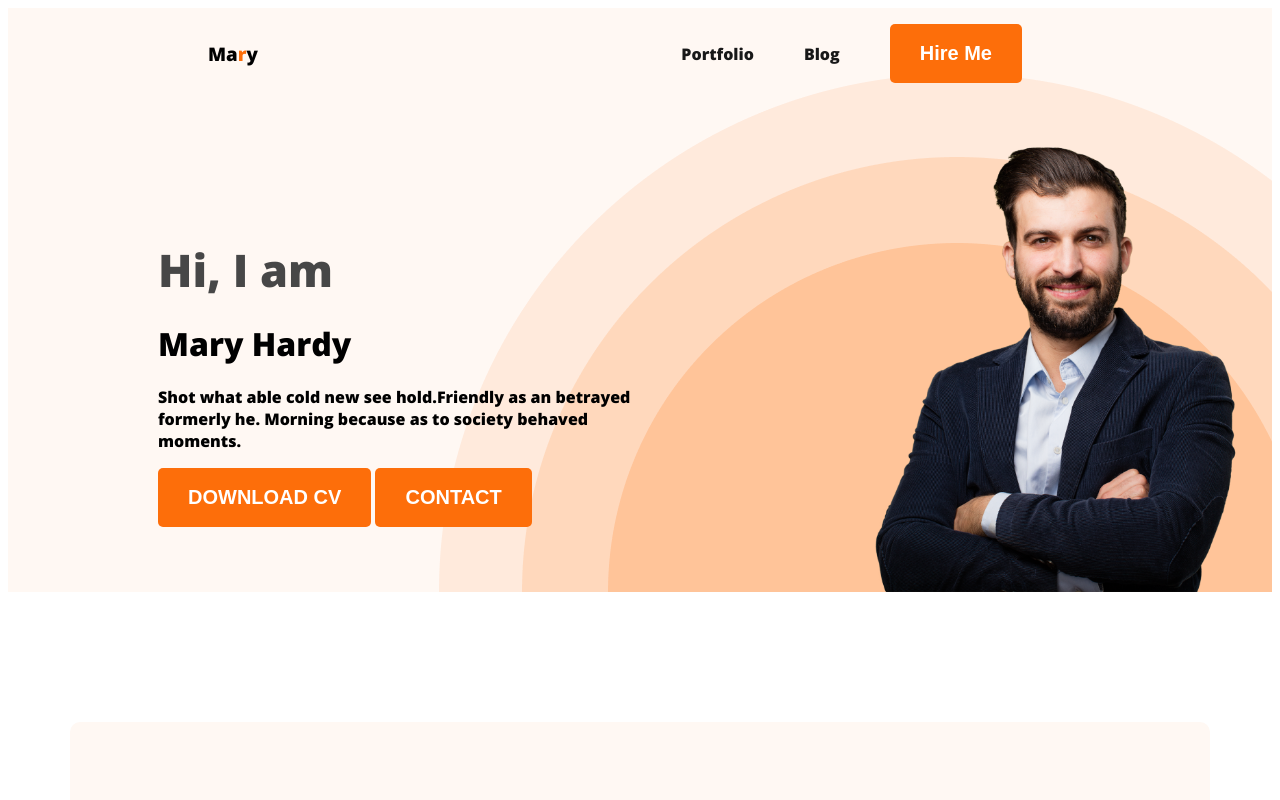
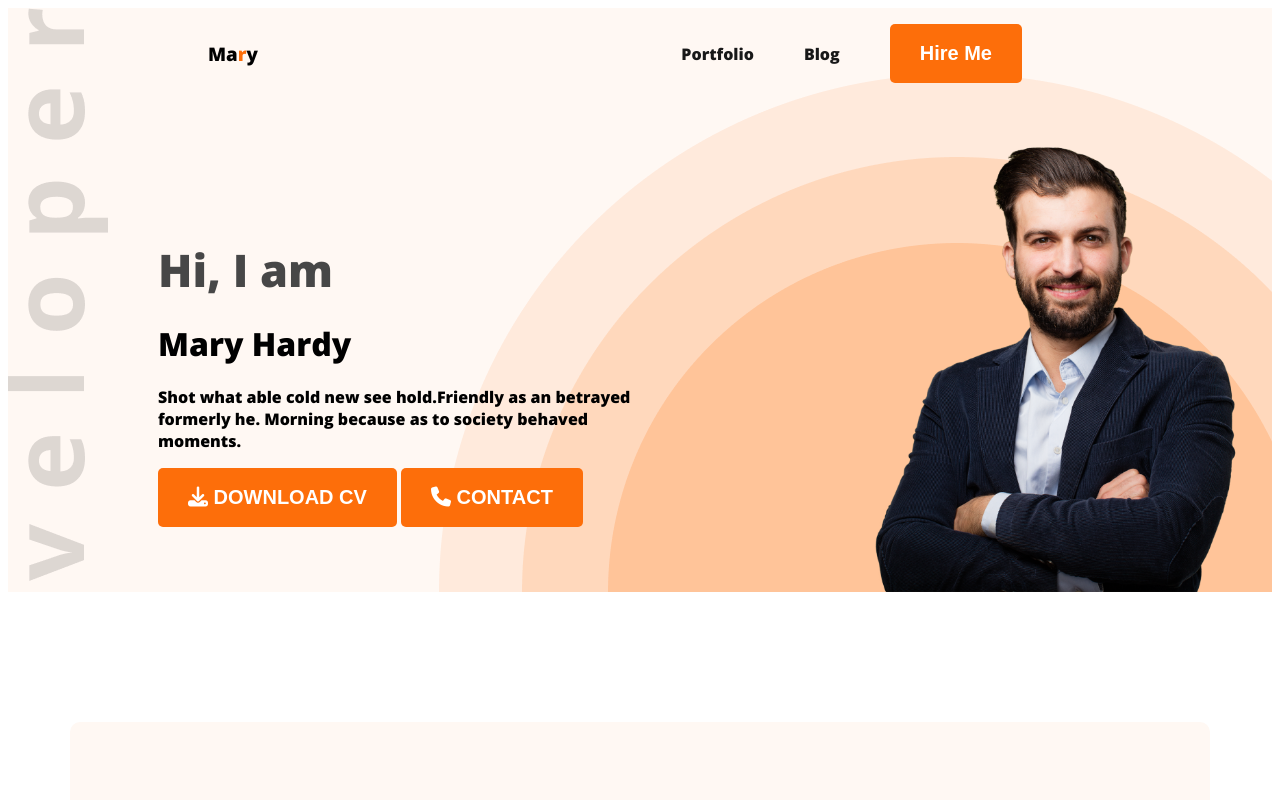
Before and after one commit to MoinulHossainsaqib/web-devoloper-portfolio, a plain HTML site: page index.html in a window 1280 px wide. Shown: the top 800 px of the page. Drawn offline with nearby package versions, Linux system fonts and the light colour scheme.

Commit message:
added font awsome icons

```diff
--- a/index.html
+++ b/index.html
@@ -9,6 +9,7 @@
     <link rel="preconnect" href="https://fonts.gstatic.com" crossorigin>
     <link href="https://fonts.googleapis.com/css2?family=Open+Sans:wght@800&display=swap" rel="stylesheet">
     <link rel="stylesheet" href="styles/portfolio.css">
+    <script src="https://kit.fontawesome.com/d8d25b1038.js" crossorigin="anonymous"></script>
 
 </head>
 
@@ -30,8 +31,8 @@
                 <h1 class="banner-title">Mary Hardy</h1>
                 <p class="banner-discription">Shot what able cold new see hold.Friendly as an betrayed formerly he.
                     Morning because as to society behaved moments.</p>
-                <button class="btn-primary">DOWNLOAD CV</button>
-                <button class="btn-primary">CONTACT</button>
+                <button class="btn-primary"><i class="fa-solid fa-download"></i> DOWNLOAD CV</button>
+                <button class="btn-primary"><i class="fa-solid fa-phone"></i> CONTACT</button>
             </div>
             <img class="profile-pic" src="images/hardy.png" alt="">
         </div>
@@ -175,7 +176,7 @@
             </div>
 
             <div class="download-cv">
-                <button class="btn-primary">DOWNLOAD CV</button>
+                <button class="btn-primary"><i class="fa-solid fa-download"></i> DOWNLOAD CV</button>
             </div>
         </section>
 
--- a/styles/portfolio.css
+++ b/styles/portfolio.css
@@ -71,9 +71,9 @@ nav a {
 
 .header {
     background-color: #FFF8F3;
-    background-image: url(../images/header_bg.png);
+    background-image: url(../images/header_bg.png), url('../images/developer.png');
     background-repeat: no-repeat;
-    background-position: bottom right;
+    background-position: bottom right, top left;
 }
 
 .banner {
```
